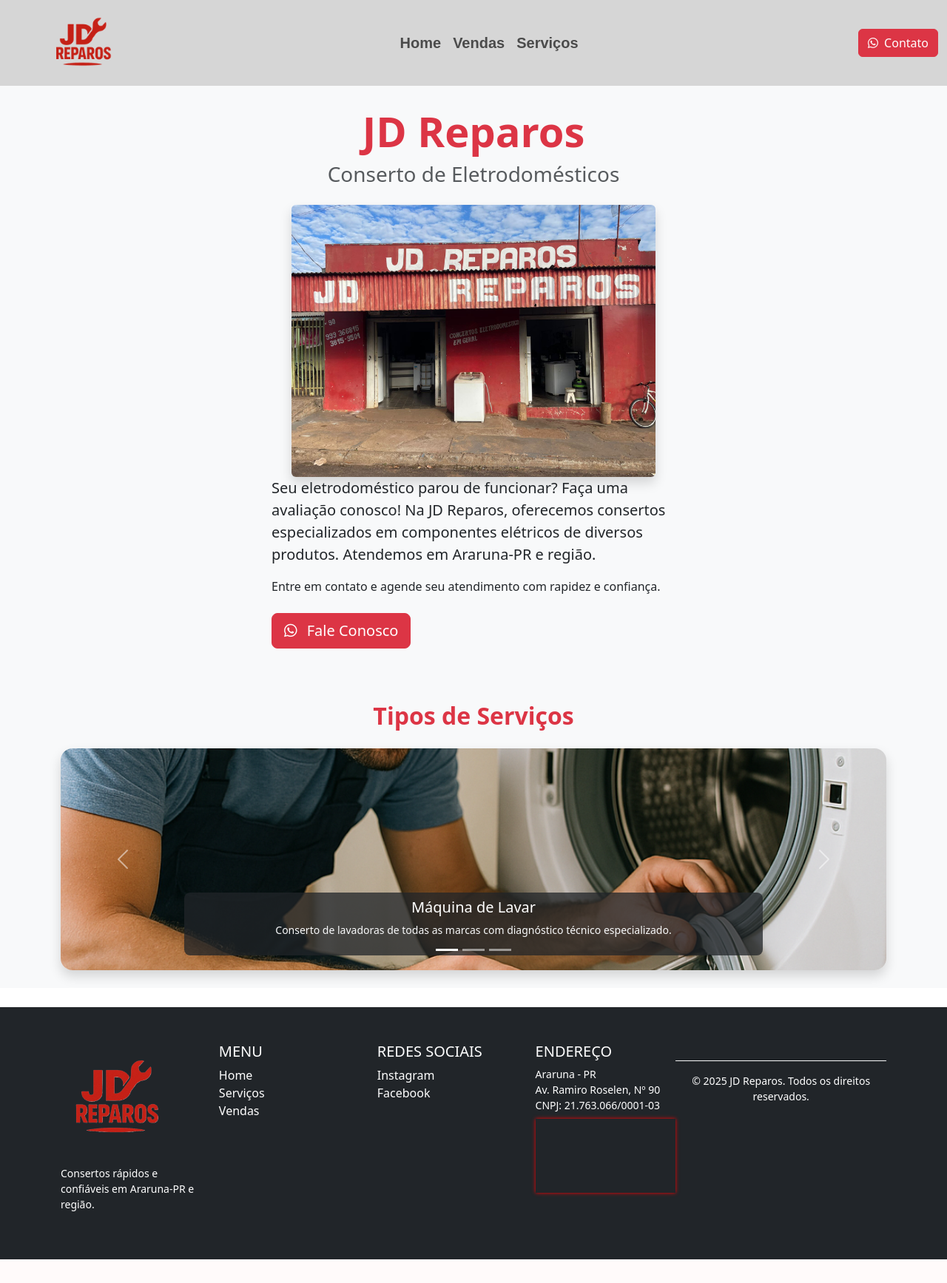
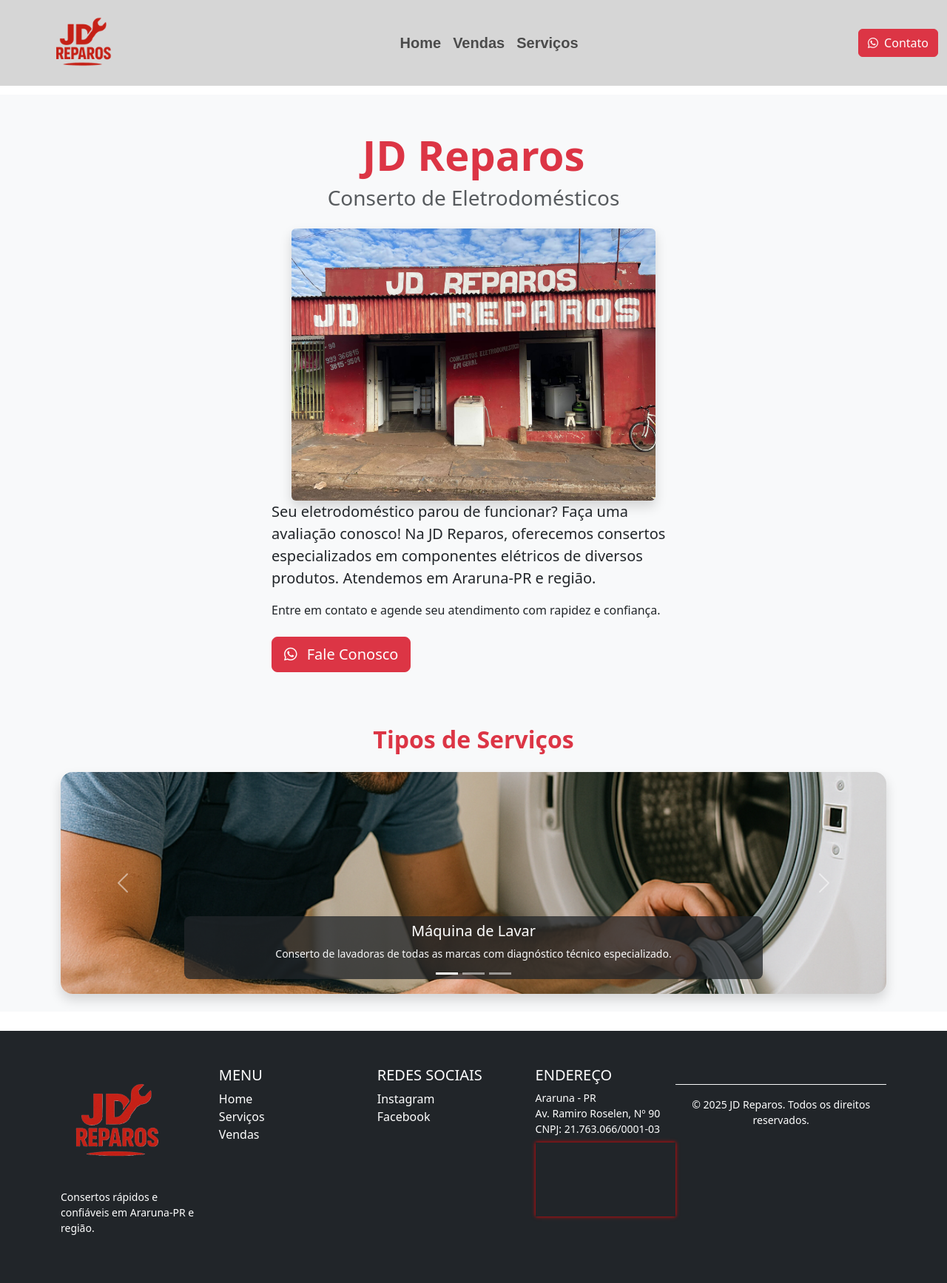
Before and after one commit to nondrack/JDreparosNovo, a PHP site: page /index.html in a window 1280 px wide. Shown: the whole page at 74% size. Before the commit the page ends 1703 px from the top, so only its background shows below. Run offline with PHP 8.4, Linux system fonts and the light colour scheme; grey boxes are pictures that could not be loaded.

Commit message:
atualização

```diff
--- a/css/style.css
+++ b/css/style.css
@@ -3,7 +3,7 @@
   padding: 0;
 }
 main {
-  padding-top: 12vh;
+  padding-top: 16vh;
 }
 .card {
   transition: transform 0.2s ease, box-shadow 0.2s ease;
```
